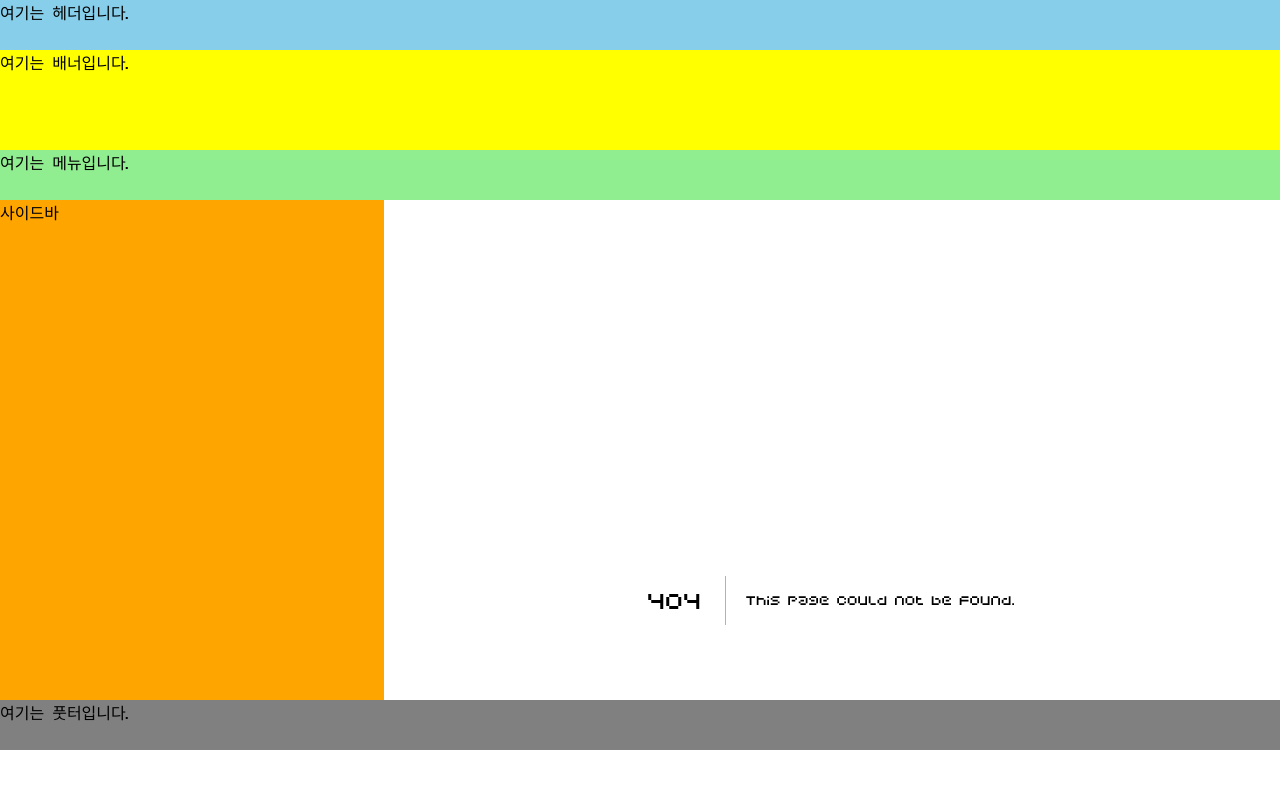
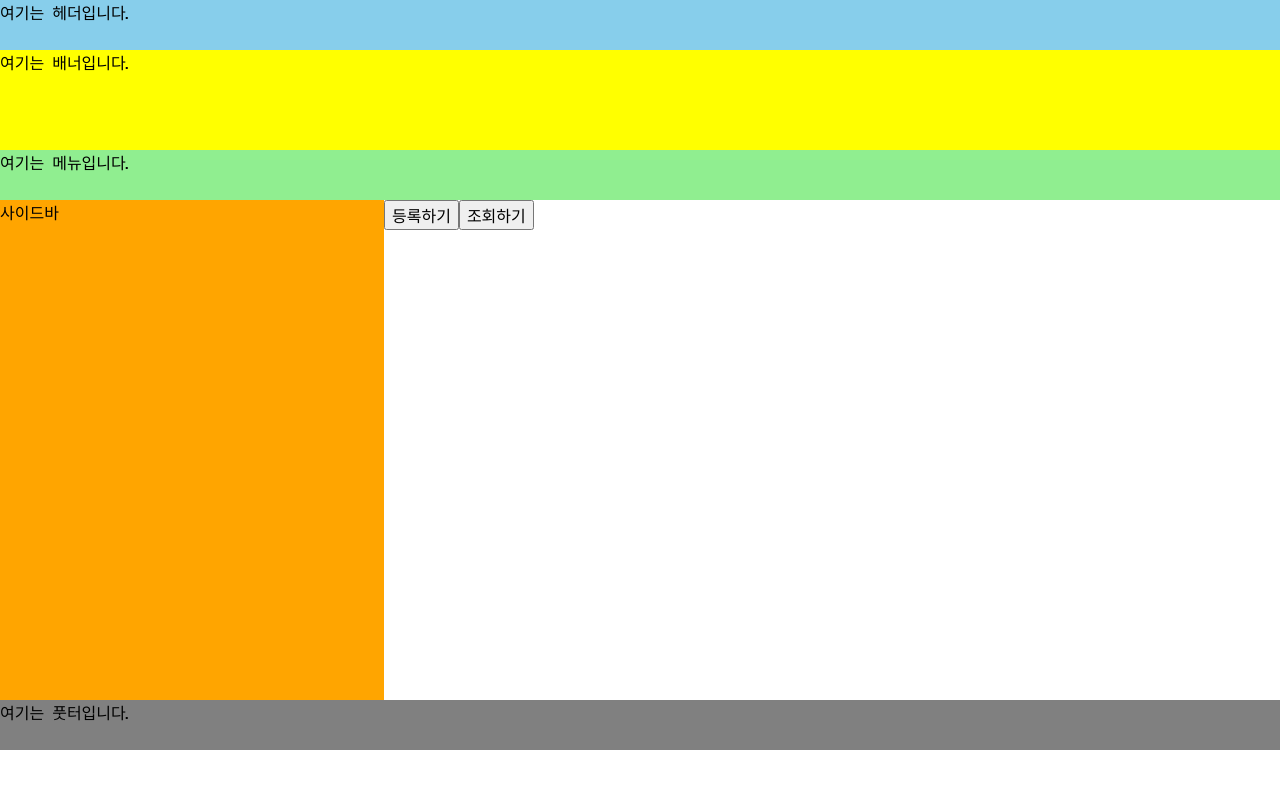
Before and after one commit to happyssun/codecamp_class, a Next.js app: page /18-01-firebase in a window 1280 px wide. Before the commit this address had no page. Shown: the top 788 px of the page. Built offline with nearby package versions, Linux system fonts and the light colour scheme.

Commit message:
firebase

```diff
--- a/package.json
+++ b/package.json
@@ -18,6 +18,7 @@
     "@next/font": "13.1.1",
     "antd": "^5.1.4",
     "axios": "^1.2.2",
+    "firebase": "^9.23.0",
     "graphql": "^16.6.0",
     "next": "12.1.0",
     "react": "17.0.2",
--- a/pages/16-05-openApi-with-useEffect/index.tsx
+++ b/pages/16-05-openApi-with-useEffect/index.tsx
@@ -7,7 +7,7 @@ export default function OpenapiWithUseEffectPage() {
   useEffect(() => {
     const fetchDog = async () => {
       const result = await axios.get("https://dog.ceo/api/breeds/image/random");
-      setDogUrl(result.data.massage);
+      setDogUrl(result.data.message);
     };
     void fetchDog();
   }, []);
--- /dev/null
+++ b/pages/18-01-firebase/index.tsx
@@ -0,0 +1,31 @@
+import {
+  collection,
+  addDoc,
+  getDocs,
+  getFirestore,
+} from "firebase/firestore/lite";
+import { firebaseApp } from "../_app";
+
+export default function FireBasePage() {
+  const onClickSubmit = () => {
+    const board = collection(getFirestore(firebaseApp), "board");
+    addDoc(board, {
+      writer: "Tom",
+      title: "This is a title",
+      contents: "This is a contents",
+    });
+  };
+
+  const onClickFetch = async () => {
+    const board = collection(getFirestore(firebaseApp), "board");
+    const result = await getDocs(board);
+    const datas = result.docs.map((el) => el.data());
+    console.log(datas);
+  };
+  return (
+    <>
+      <button onClick={onClickSubmit}>등록하기</button>
+      <button onClick={onClickFetch}>조회하기</button>
+    </>
+  );
+}
--- a/pages/_app.tsx
+++ b/pages/_app.tsx
@@ -3,6 +3,25 @@ import { AppProps } from "next/app";
 import ApolloSetting from "../src/components/commons/apollo";
 import Layout from "../src/components/commons/layout";
 import { globalStyles } from "../src/components/commons/styles/globalStyles";
+
+// ///////////// 파이어 베이스 ////////////////////////
+// Import the functions you need from the SDKs you need
+import { initializeApp } from "firebase/app";
+// TODO: Add SDKs for Firebase products that you want to use
+// https://firebase.google.com/docs/web/setup#available-libraries
+
+// Your web app's Firebase configuration
+const firebaseConfig = {
+  apiKey: "AIzaSyDrFytT8jgeXyCrnMYhrGVjQ2r5QHElqZI",
+  authDomain: "sun-test01.firebaseapp.com",
+  projectId: "sun-test01",
+  storageBucket: "sun-test01.appspot.com",
+  messagingSenderId: "399936296950",
+  appId: "1:399936296950:web:1820653e6b843849d1d9d7",
+};
+
+// Initialize Firebase
+export const firebaseApp = initializeApp(firebaseConfig);
 
 function App({ Component }: AppProps) {
   // const client = new ApolloClient({
```
Also changed, not shown: 1 other file (tests, documents, lock files or other folders).
